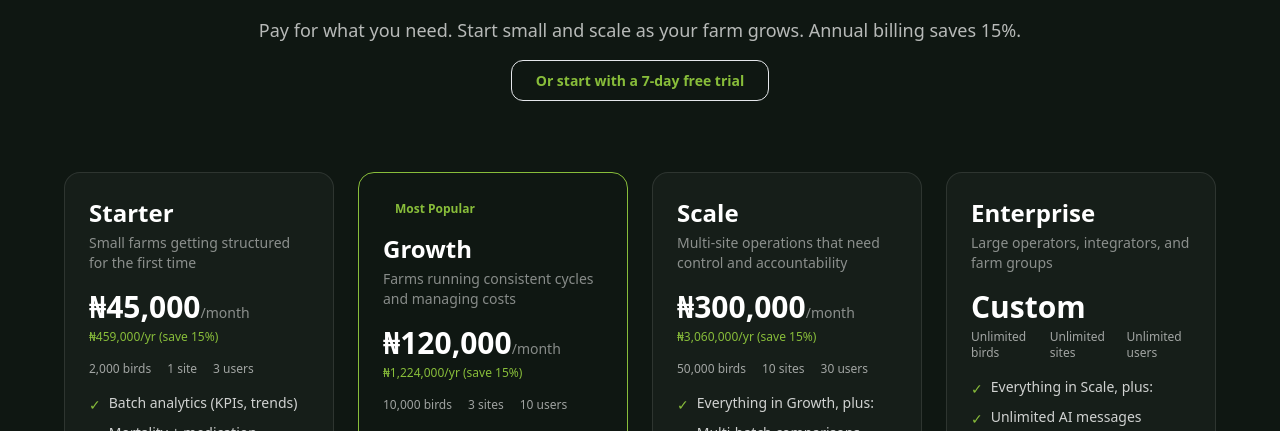
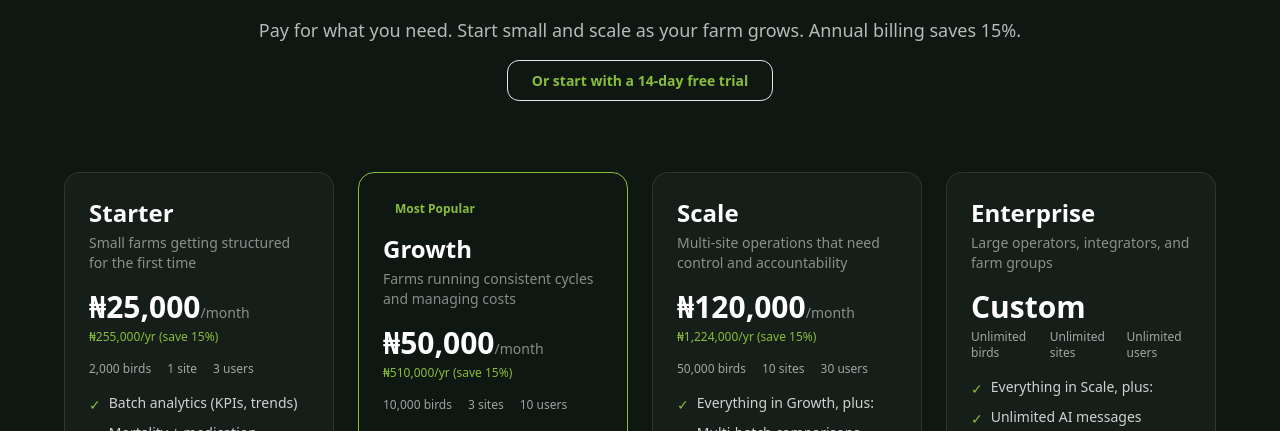
Before and after one commit to tea-scripts/flockpilot, a Next.js app: page /pricing in a window 1280 px wide. Shown: the part 197-628 px from the top of the page. Built offline with nearby package versions, Linux system fonts and the light colour scheme; no server answers.

Commit message:
fix: update pricing page tiers and metadata
- Starter: 45k -> 25k/mo, 459k -> 255k/yr
- Growth: 120k -> 50k/mo, 1.224M -> 510k/yr
- Scale: 300k -> 120k/mo, 3.06M -> 1.224M/yr
- Update page title and OG metadata to reflect new pricing
- Update trial CTA from 7-day to 14-day

```diff
--- a/app/pricing/page.tsx
+++ b/app/pricing/page.tsx
@@ -2,12 +2,12 @@ import type { Metadata } from "next";
 import Link from "next/link";
 
 export const metadata: Metadata = {
-  title: "Pricing — Plans from ₦45,000/month",
+  title: "Pricing — Plans from ₦25,000/month",
   description:
-    "FlockPilot pricing: Starter ₦45,000/mo (2,000 birds), Growth ₦120,000/mo (10,000 birds), Scale ₦300,000/mo (50,000 birds). 15% off annual billing. AI assistant included on Growth and above.",
+    "FlockPilot pricing: Starter ₦25,000/mo (2,000 birds), Growth ₦50,000/mo (10,000 birds), Scale ₦120,000/mo (50,000 birds). 15% off annual billing. AI assistant included on Growth and above.",
   alternates: { canonical: "https://flockpilot.enroagro.com/pricing" },
   openGraph: {
-    title: "FlockPilot Pricing — Poultry Farm ERP from ₦45,000/month",
+    title: "FlockPilot Pricing — Poultry Farm ERP from ₦25,000/month",
     description:
       "Transparent pricing for Nigerian poultry farmers. Starter, Growth, Scale, and Enterprise plans. 15% off annual billing.",
     url: "https://flockpilot.enroagro.com/pricing",
@@ -17,8 +17,8 @@ export const metadata: Metadata = {
 const tiers = [
   {
     name: "Starter",
-    price: "₦45,000",
-    annual: "₦459,000/yr (save 15%)",
+    price: "₦25,000",
+    annual: "₦255,000/yr (save 15%)",
     birds: "2,000",
     sites: "1",
     users: "3",
@@ -38,8 +38,8 @@ const tiers = [
   },
   {
     name: "Growth",
-    price: "₦120,000",
-    annual: "₦1,224,000/yr (save 15%)",
+    price: "₦50,000",
+    annual: "₦510,000/yr (save 15%)",
     birds: "10,000",
     sites: "3",
     users: "10",
@@ -61,8 +61,8 @@ const tiers = [
   },
   {
     name: "Scale",
-    price: "₦300,000",
-    annual: "₦3,060,000/yr (save 15%)",
+    price: "₦120,000",
+    annual: "₦1,224,000/yr (save 15%)",
     birds: "50,000",
     sites: "10",
     users: "30",
@@ -142,7 +142,7 @@ export default function PricingPage() {
               href="/signup?trial=1"
               className="rounded-xl border border-brand-light/40 px-6 py-2.5 text-sm font-semibold text-brand-light transition hover:bg-brand-light/10"
             >
-              Or start with a 7-day free trial
+              Or start with a 14-day free trial
             </Link>
           </div>
         </div>
```
